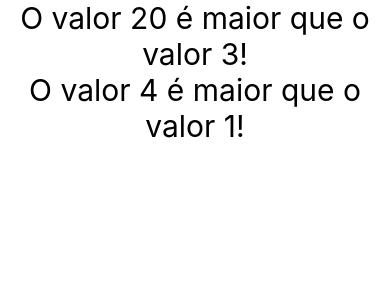
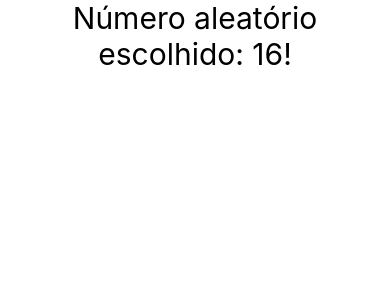
Before and after one commit to rafaelnmelo/reactNativeExercicios, a React Native app: screen / in a window 390 px wide. Shown: the top 300 px of the page. Built offline with nearby package versions, Linux system fonts and the light colour scheme.

Commit message:
Componente para gerar números aleatórios

```diff
--- a/src/App.js
+++ b/src/App.js
@@ -3,13 +3,15 @@
 
 // import Primeiro from './components/Primeiro'
 // import Default, { Comp1,Comp2 } from './components/Multi'
-import MinMax from './components/MinMax'
+// import MinMax from './components/MinMax'
+import Aleatorio from './components/Aleatorio'
 
 export default () => (
     <SafeAreaView style={style.App}>
-        <MinMax min={3} max={20}/>
+        <Aleatorio min={10} max={25}/>
+        {/* <MinMax min={3} max={20}/>
         <MinMax min={1} max={4}/>
-        {/* <Default />
+        <Default />
         <Comp1 />
         <Comp2 />
         <Primeiro /> */}
--- /dev/null
+++ b/src/components/Aleatorio.js
@@ -0,0 +1,16 @@
+import React from 'react'
+import { Text } from 'react-native'
+import Estilo from './estilo'
+
+export default props => {
+    //destructuring: ler algo dentro do objeto ou array
+    const {min,max} = props
+    const delta = max - min +1
+    const aleatorio = parseInt(Math.random() * delta) + min
+
+    return (
+        <Text style={Estilo.fonteGrande}>
+        Número aleatório escolhido: {aleatorio}!
+        </Text>
+    )
+}
```
